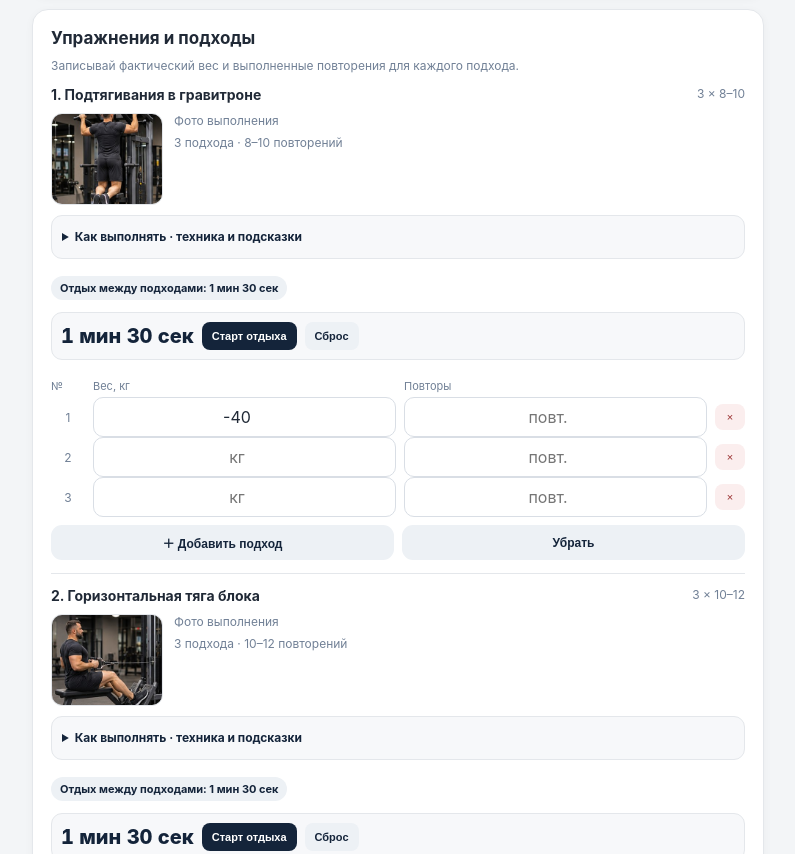
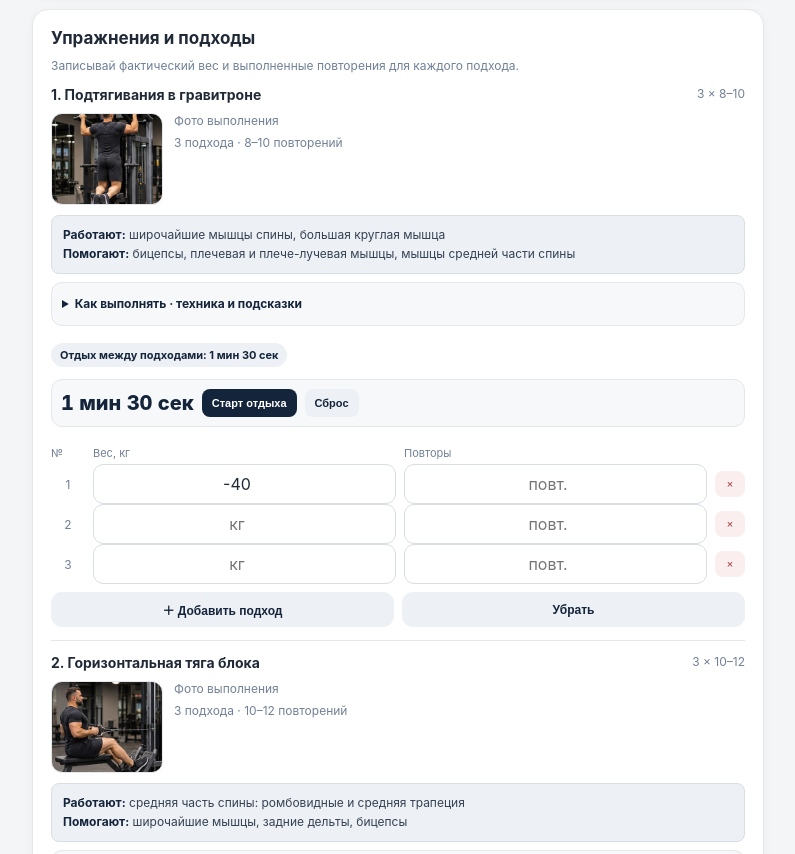
Before and after one commit to arslan558866-svg/ArsT, a plain HTML site: page index.html in a window 1280 px wide. Shown: the part 947-1801 px from the top of the page, without its empty margins (242-1037 px from the left). Drawn offline with Linux system fonts and the light colour scheme.

Commit message:
Make exercise muscle groups clearly visible on every exercise card

```diff
--- a/index.html
+++ b/index.html
@@ -31,7 +31,7 @@ textarea{min-height:70px;resize:vertical}
 .exercise-media{display:grid;grid-template-columns:112px 1fr;gap:11px;align-items:start;margin:10px 0}
 .exercise-media img{width:112px;height:92px;object-fit:cover;border-radius:11px;border:1px solid var(--line);background:#eef1f4}
 .exercise-guide{background:#f7f8fa;border:1px solid var(--line);border-radius:11px;padding:10px;margin:8px 0 10px;font-size:12px;line-height:1.5}
-.exercise-muscles{margin:8px 0;padding:8px 9px;background:#edf1f5;border-radius:8px;font-size:11px;line-height:1.5;color:#354052}.exercise-muscles b{color:#14243A}
+.exercise-muscles{display:block!important;margin:8px 0;padding:10px 11px;background:#edf1f5;border:1px solid #d9dee5;border-radius:8px;font-size:12px;line-height:1.55;color:#354052}.exercise-muscles b{color:#14243A}
 .exercise-guide summary{font-weight:700;color:var(--navy);cursor:pointer;padding:2px 0}
 .exercise-guide ol{padding-left:19px;margin:8px 0}.exercise-guide li{margin:4px 0}
 .exercise-tip{background:#f5f2ea;border-left:3px solid var(--gold);padding:8px 9px;border-radius:6px;margin-top:8px}
@@ -262,7 +262,7 @@ function makeExerciseCard(ex,i,previous){
  const guideHtml=guide?`<details class="exercise-guide"><summary>Как выполнять · техника и подсказки</summary>${muscleHtml}<ol>${guide.steps.map(x=>`<li>${x}</li>`).join("")}</ol><div class="exercise-tip"><b>Важно:</b> ${guide.tip}</div></details>`:
  `<details class="exercise-guide"><summary>Как выполнять · техника и подсказки</summary>${muscleHtml}<ol><li>Займи устойчивое исходное положение и настрой оборудование.</li><li>Выполняй движение плавно, без рывков и раскачивания.</li><li>Контролируй возврат в исходное положение.</li><li>Дыши свободно, не задерживай дыхание.</li></ol><div class="exercise-tip"><b>Важно:</b> Работай в безболезненной амплитуде и прекращай упражнение при боли.</div></details>`;
  const rest=restByExercise[name]||75;
- wrap.innerHTML=`<div class="exercise-title"><strong>${i+1}. ${name}</strong><span class="prescription">${prescribed} × ${range}</span></div>${photo}${guideHtml}<div class="rest-badge">Отдых между подходами: ${formatRest(rest)}</div><div class="rest-timer"><span class="rest-clock"></span><button type="button" class="start-rest">Старт отдыха</button><button type="button" class="reset-rest">Сброс</button><span class="rest-done" aria-live="polite"></span></div><div class="sethead"><span>№</span><span>Вес, кг</span><span>Повторы</span><span></span></div><div class="sets-container"></div><div class="exercise-actions"><button type="button" class="btn light add-set">＋ Добавить подход</button><button type="button" class="btn light remove-exercise">Убрать</button></div>`;
+ wrap.innerHTML=`<div class="exercise-title"><strong>${i+1}. ${name}</strong><span class="prescription">${prescribed} × ${range}</span></div>${photo}${muscleHtml}${guideHtml}<div class="rest-badge">Отдых между подходами: ${formatRest(rest)}</div><div class="rest-timer"><span class="rest-clock"></span><button type="button" class="start-rest">Старт отдыха</button><button type="button" class="reset-rest">Сброс</button><span class="rest-done" aria-live="polite"></span></div><div class="sethead"><span>№</span><span>Вес, кг</span><span>Повторы</span><span></span></div><div class="sets-container"></div><div class="exercise-actions"><button type="button" class="btn light add-set">＋ Добавить подход</button><button type="button" class="btn light remove-exercise">Убрать</button></div>`;
  const setsContainer=wrap.querySelector(".sets-container");
  const oldSets=prevExercise?.sets||[];
  const count=Math.max(prescribed,oldSets.length);
```
